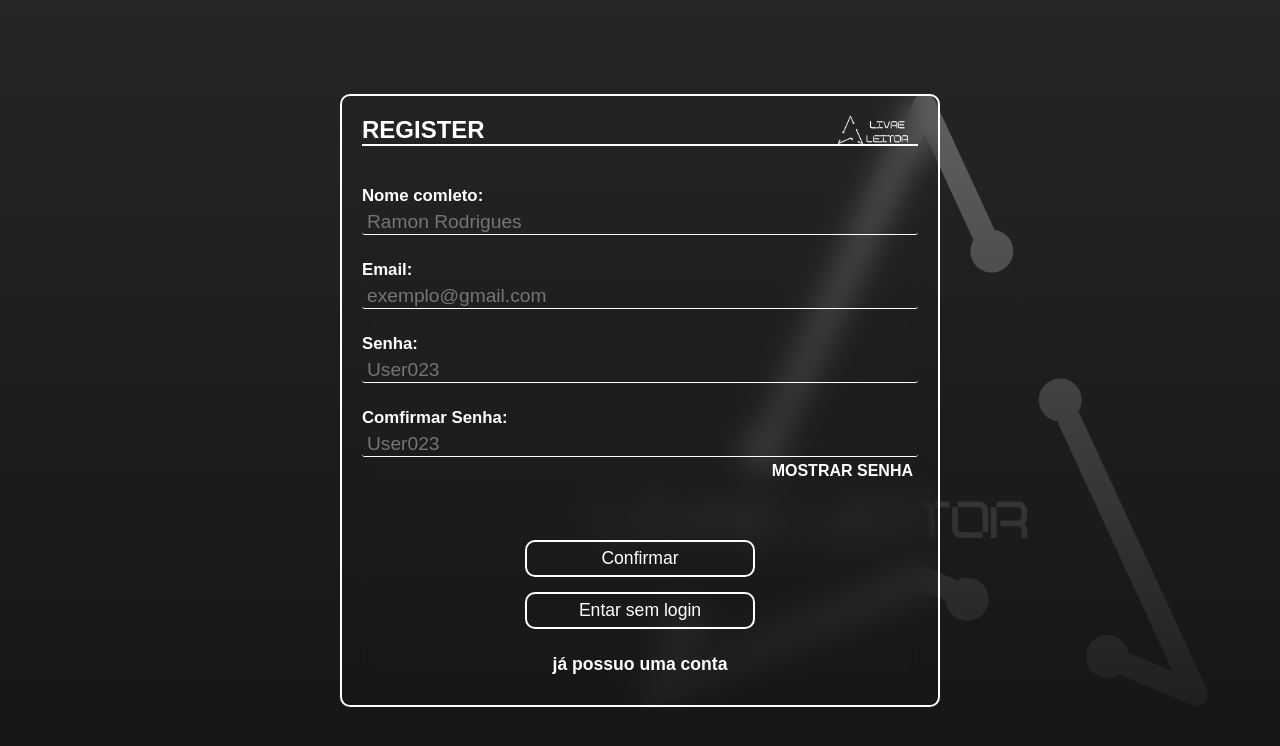
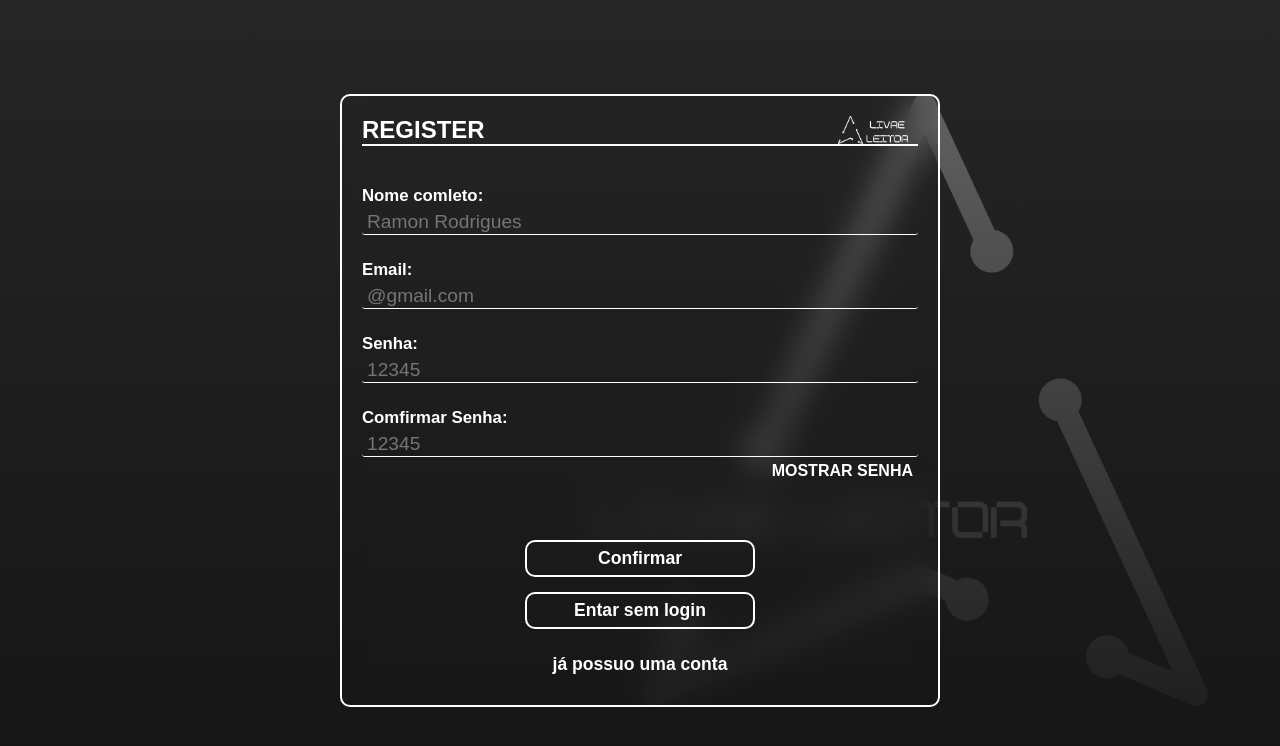
Before and after one commit to ramon-rodrigues-001/My-personal-project, a React (Vite) app: page /register in a window 1280 px wide. Shown: the top 746 px of the page. Built offline with nearby package versions, Linux system fonts and the light colour scheme.

Commit message:
fim do dia

```diff
--- a/src/components/login/login.jsx
+++ b/src/components/login/login.jsx
@@ -24,12 +24,12 @@ function Login() {
           <form action="#" className={styles.formulario}>
             <div>
               <label htmlFor="email" className={styles.label}>Email:</label> <br />
-              <input type="text" className={styles.input} placeholder='exemplo@gmail.com' id='email'/>
+              <input type="text" className={styles.input} placeholder='@gmail.com' id='email'/>
             </div>
 
             <div>
               <label htmlFor="senha" className={styles.label}>Senha:</label> <br />
-              <input type='password' className={styles.input} placeholder='User455454' id='senha'/>
+              <input type='password' className={styles.input} placeholder='12345' id='senha'/>
               <p onClick={exibirSenha} className={styles.Exibir} id='exibir'>
                 MOSTRAR SENHA
               </p>
--- a/src/components/login/login.module.scss
+++ b/src/components/login/login.module.scss
@@ -48,6 +48,7 @@
                 border-bottom: solid .5px white;
                 color: #747373;
                 padding: 5px 5px 1px 5px;
+                border-radius: 3px;
                 transition: 1s;
 
                 &:focus {
--- a/src/components/register/register.jsx
+++ b/src/components/register/register.jsx
@@ -33,17 +33,17 @@ function Register() {
 
             <div>
               <label htmlFor="email" className={styles.label}>Email: </label> <br />
-              <input type="text" placeholder='exemplo@gmail.com' className={styles.input} id='email'/>
+              <input type="text" placeholder='@gmail.com' className={styles.input} id='email'/>
             </div>
 
             <div>
               <label htmlFor="senha-1" className={styles.label}>Senha: </label> <br />
-              <input type="password" placeholder='User023' className={styles.input} id='senha-1'/>
+              <input type="password" placeholder='12345' className={styles.input} id='senha-1'/>
             </div>
 
             <div>
               <label htmlFor="senha-2" className={styles.label}>Comfirmar Senha: </label> <br />
-              <input type="password" placeholder='User023' className={styles.input} id='senha-2'/>
+              <input type="password" placeholder='12345' className={styles.input} id='senha-2'/>
               <p onClick={exibirSenha} className={styles.Exibir} id='exibir'>
                 MOSTRAR SENHA
               </p>
--- a/src/components/register/register.module.scss
+++ b/src/components/register/register.module.scss
@@ -86,6 +86,7 @@
             text-align: center;
             display: block;
             font-size: 1.1em;
+            font-weight: bold;
             border: solid 2px rgb(255, 255, 255);
             color: white;
             text-decoration: none;
```
